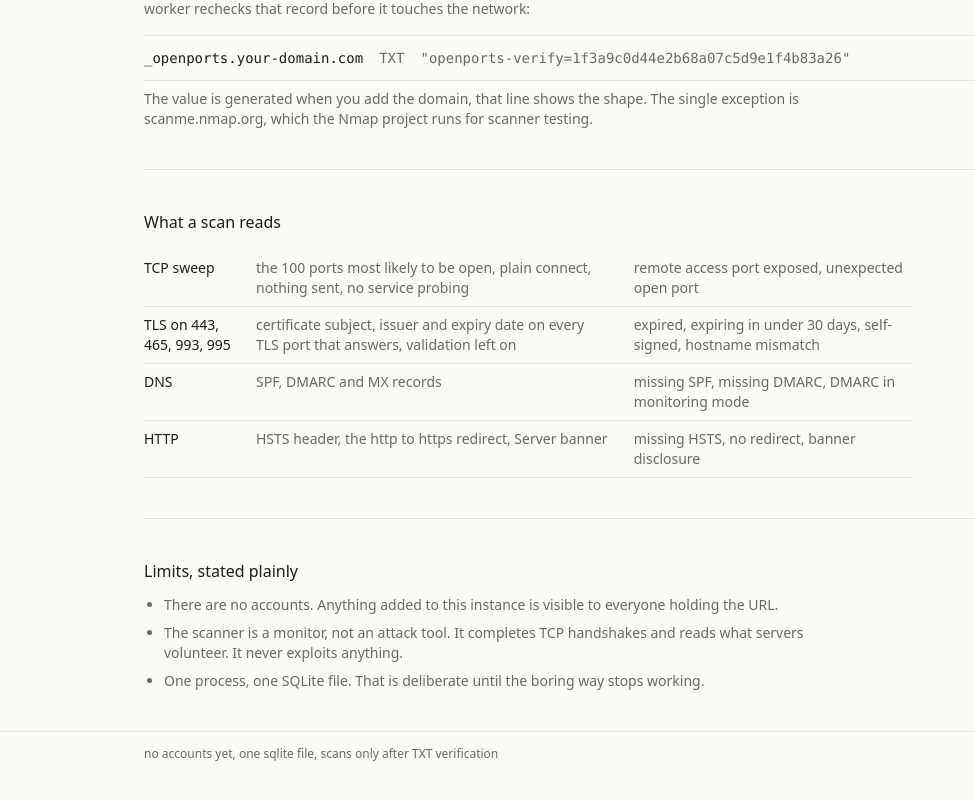
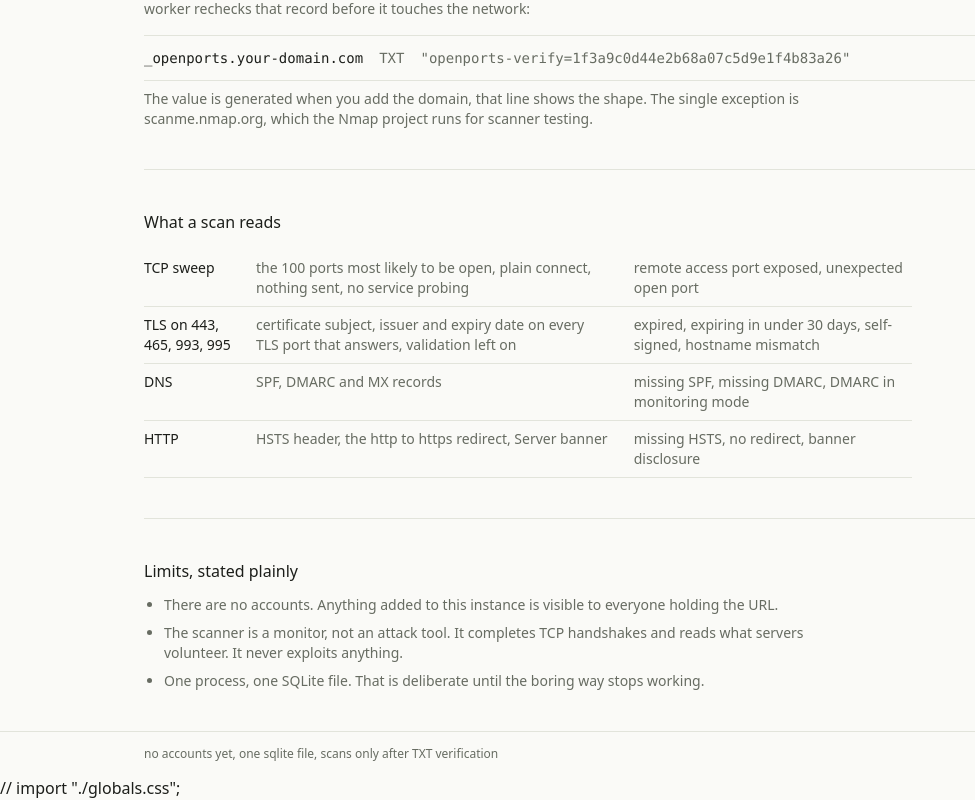
Before and after one commit to xenoaitham/openports, a Next.js app: page / in a window 1280 px wide. Shown: the part 640-1440 px from the top of the page, without its empty margins (0-975 px from the left). Before the commit the page ends 1416 px from the top, so only its background shows below. Built offline with nearby package versions, Linux system fonts and the light colour scheme; no server answers; the database is empty.

Commit message:
adjust edge cases

```diff
--- a/src/app/layout.tsx
+++ b/src/app/layout.tsx
@@ -33,6 +33,7 @@ export default function RootLayout({ children }: LayoutProps<"/">) {
           <div className="mx-auto max-w-5xl px-4 h-11 flex items-center text-xs text-muted">
             no accounts yet, one sqlite file, scans only after TXT verification
           </div>
+// import "./globals.css";
         </footer>
       </body>
     </html>
```
